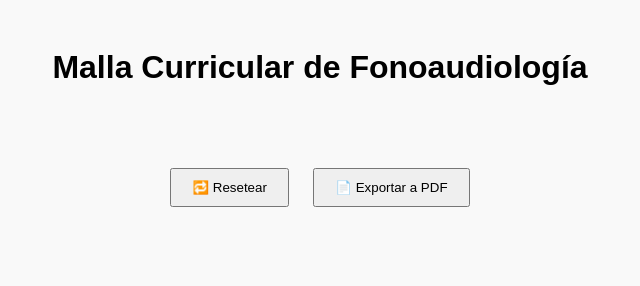
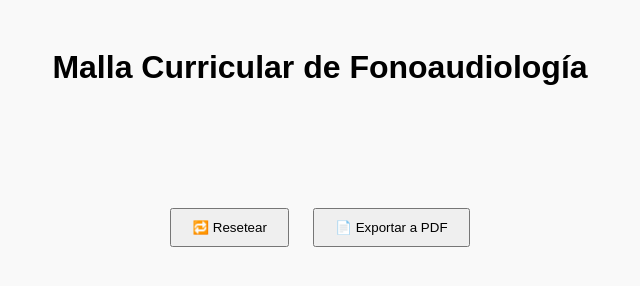
Before and after one commit to Bloomdlottus/Malla-Fonoaudiolog-a-UCH., a plain HTML site: page index.html in a window 1280 px wide. Shown: the whole page, without its empty margins (320-960 px from the left). Drawn offline with Linux system fonts and the light colour scheme.

Commit message:
Update index.html

```diff
--- a/index.html
+++ b/index.html
@@ -10,11 +10,9 @@
   <h1>Malla Curricular de Fonoaudiología</h1>
   <div id="malla" class="malla-container"></div>
 
-  <div class="buttons">
-    <button onclick="resetMalla()">🔁 Resetear</button>
-    <button onclick="exportPDF()">📄 Exportar a PDF</button>
-  </div>
+  <div id="malla" class="malla-container"></div>
 
-  <script src="script.js"></script>
-</body>
-</html>
+<div class="buttons">
+  <button onclick="resetMalla()">🔁 Resetear</button>
+  <button onclick="exportPDF()">📄 Exportar a PDF</button>
+</div>
```
